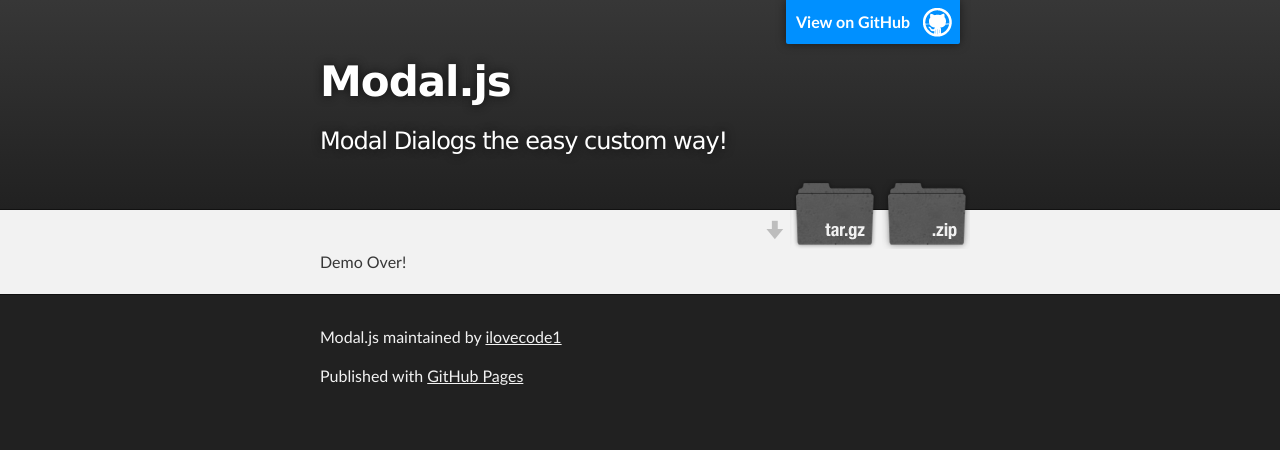
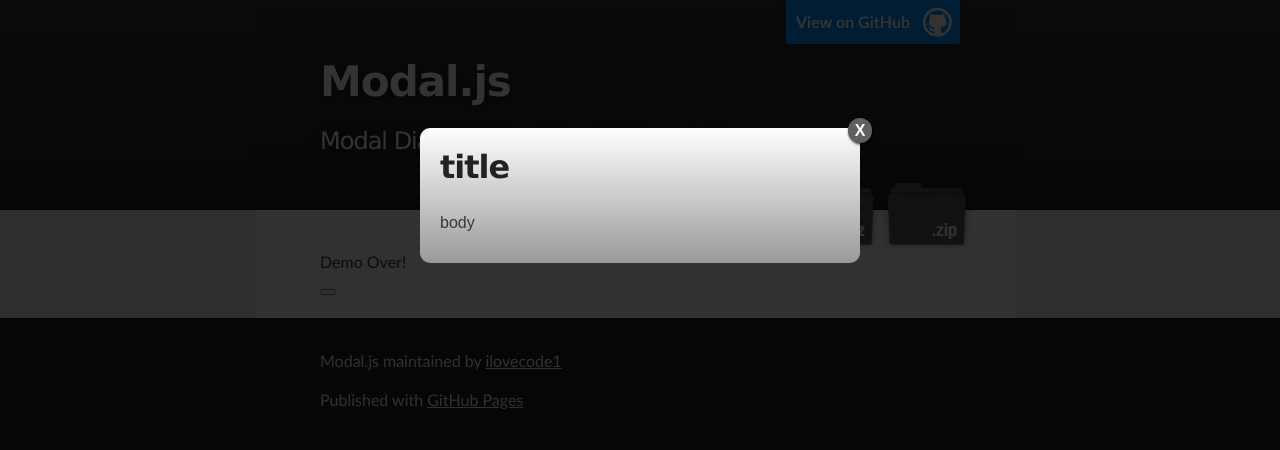
Before and after one commit to ilovecode1/modal.js, a plain HTML site: page index.html in a window 1280 px wide. Drawn offline with Linux system fonts and the light colour scheme.

Commit message:
Update index.html

```diff
--- a/index.html
+++ b/index.html
@@ -84,9 +84,11 @@
 
         </style>
         Demo Over!
+        <br>
+        <button value="Play" onclick="modaljs("title","body");"></button>
         <script>
        modaljs=function(o,d){var i=document.body.innerHTML;document.body.innerHTML=i+"<div id='openModal' class='modal'><div><a href='javascript:window.location = '#close'; title='Close' class='close'>X</a><h2>"+o+"</h2><p>"+d+"</p></div></div>",window.location="#openModal"};
-
+       modaljs("title","body");
         </script>
       </section>
     </div>
```
